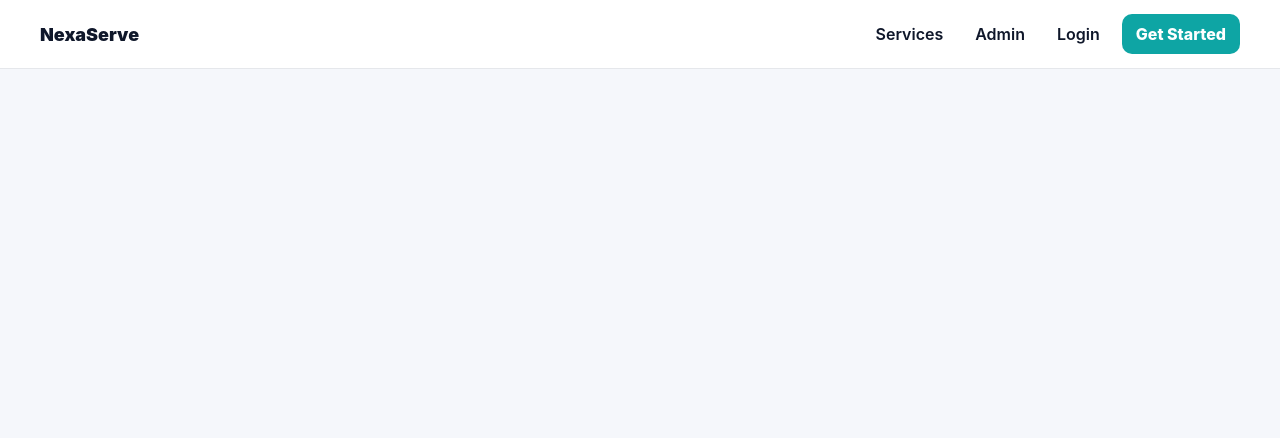
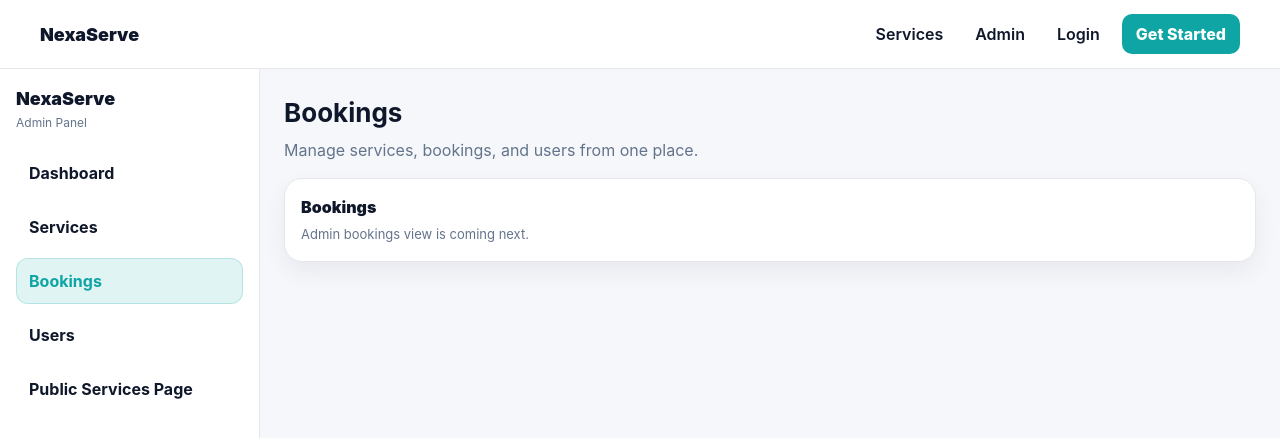
Before and after one commit to BethelHills/nexaserve-web-app, a React (Vite) app in the folder client/: page /admin/bookings in a window 1280 px wide. Shown: the top 438 px of the page. Built offline with nearby package versions, Linux system fonts and the light colour scheme.

Commit message:
Add admin bookings and users placeholders

```diff
--- a/client/src/App.jsx
+++ b/client/src/App.jsx
@@ -4,6 +4,8 @@ import Services from "./pages/public/Services";
 import ServiceDetails from "./pages/public/ServiceDetails";
 import BookService from "./pages/public/BookService";
 import ManageServices from "./pages/admin/ManageServices";
+import AdminBookings from "./pages/admin/AdminBookings";
+import AdminUsers from "./pages/admin/AdminUsers";
 import UserDashboard from "./pages/user/UserDashboard";
 import MyBookings from "./pages/user/MyBookings";
 
@@ -19,6 +21,8 @@ export default function App() {
         <Route path="/book/:id" element={<BookService />} />
 
         <Route path="/admin/services" element={<ManageServices />} />
+        <Route path="/admin/bookings" element={<AdminBookings />} />
+        <Route path="/admin/users" element={<AdminUsers />} />
         <Route path="/dashboard" element={<UserDashboard />} />
         <Route path="/dashboard/bookings" element={<MyBookings />} />
       </Routes>
--- /dev/null
+++ b/client/src/pages/admin/AdminBookings.jsx
@@ -0,0 +1,22 @@
+import AdminLayout from "../../components/layout/AdminLayout";
+
+export default function AdminBookings() {
+  return (
+    <AdminLayout title="Bookings">
+      <div
+        style={{
+          background: "#fff",
+          border: "1px solid #e5e7eb",
+          borderRadius: 18,
+          padding: 16,
+          boxShadow: "0 10px 25px rgba(15, 23, 42, 0.06)",
+        }}
+      >
+        <div style={{ fontWeight: 900, color: "#0f172a" }}>Bookings</div>
+        <div style={{ color: "#64748b", fontSize: 13, marginTop: 6 }}>
+          Admin bookings view is coming next.
+        </div>
+      </div>
+    </AdminLayout>
+  );
+}
--- /dev/null
+++ b/client/src/pages/admin/AdminUsers.jsx
@@ -0,0 +1,22 @@
+import AdminLayout from "../../components/layout/AdminLayout";
+
+export default function AdminUsers() {
+  return (
+    <AdminLayout title="Users">
+      <div
+        style={{
+          background: "#fff",
+          border: "1px solid #e5e7eb",
+          borderRadius: 18,
+          padding: 16,
+          boxShadow: "0 10px 25px rgba(15, 23, 42, 0.06)",
+        }}
+      >
+        <div style={{ fontWeight: 900, color: "#0f172a" }}>Users</div>
+        <div style={{ color: "#64748b", fontSize: 13, marginTop: 6 }}>
+          Admin users view is coming next.
+        </div>
+      </div>
+    </AdminLayout>
+  );
+}
```
